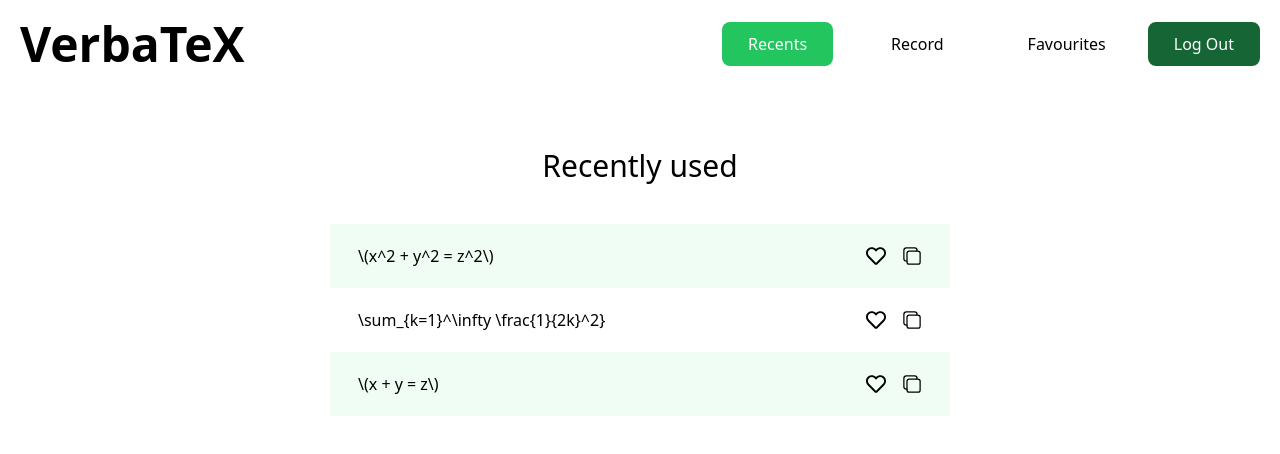
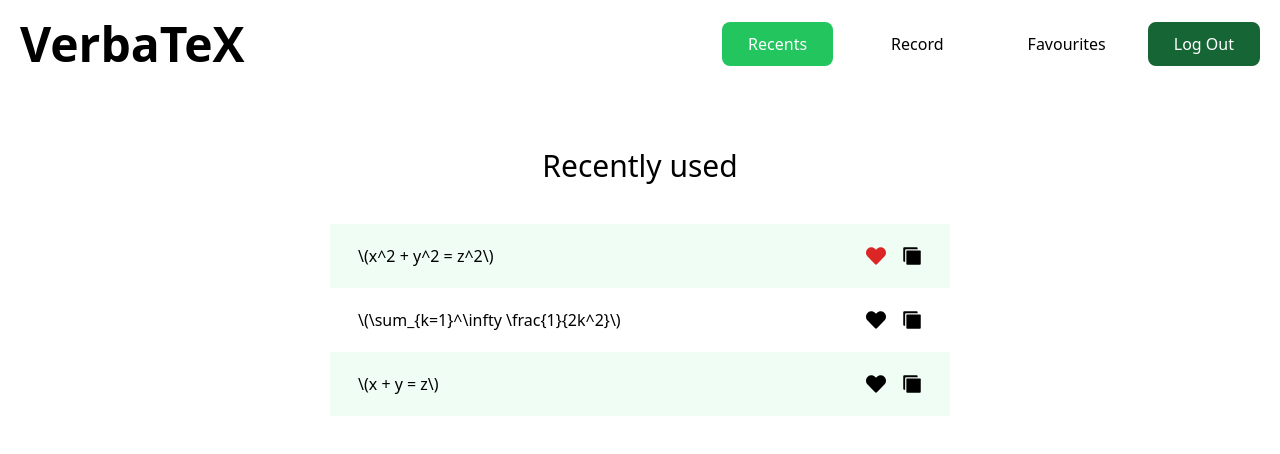
Before and after one commit to leozhang14/VerbaTeX, a React (Vite) app in the folder frontend/: page /recents in a window 1280 px wide. Shown: the top 454 px of the page. Built offline with nearby package versions, Linux system fonts and the light colour scheme.

Commit message:
updated icons

```diff
--- a/frontend/src/pages/FavouritesPage/FavouritesCard.tsx
+++ b/frontend/src/pages/FavouritesPage/FavouritesCard.tsx
@@ -3,7 +3,7 @@
 import { FaTrash } from "react-icons/fa";
 import { FaChevronDown } from "react-icons/fa";
 import { MdEdit } from "react-icons/md";
-import { IoCopyOutline } from "react-icons/io5";
+import { IoCopySharp } from "react-icons/io5";
 import { useState } from "react";
 
 type FavouritesCardProps = {
@@ -69,10 +69,7 @@
             <div className="w-8"></div>
             <div>{favourite}</div>
           </div>
-          <IoCopyOutline
-            className="text-xl"
-            onClick={handleCopy}
-          ></IoCopyOutline>
+          <IoCopySharp className="text-xl" onClick={handleCopy}></IoCopySharp>
         </div>
       )}
     </div>
--- a/frontend/src/pages/RecentsPage/RecentsCard.tsx
+++ b/frontend/src/pages/RecentsPage/RecentsCard.tsx
@@ -1,15 +1,16 @@
-import { FaRegHeart } from "react-icons/fa";
-import { IoCopyOutline } from "react-icons/io5";
+import { FaHeart } from "react-icons/fa";
+import { IoCopySharp } from "react-icons/io5";
 import { toast } from "react-toastify";
 
 type RecentsCardsProps = {
-  recent: string;
+  text: string;
+  liked: boolean;
   index: number;
 };
 
-const RecentsCard = ({ recent, index }: RecentsCardsProps) => {
+const RecentsCard = ({ text, liked, index }: RecentsCardsProps) => {
   const handleCopy = () => {
-    navigator.clipboard.writeText(recent);
+    navigator.clipboard.writeText(text);
     toast.success("Copied to clipboard", {
       autoClose: 1000,
       hideProgressBar: true,
@@ -29,10 +30,10 @@
         index % 2 === 0 ? "bg-green-50" : "bg-white"
       }`}
     >
-      <div>{recent}</div>
+      <div>{text}</div>
       <div className="flex items-center space-x-4 text-xl">
-        <FaRegHeart onClick={handleLike} />
-        <IoCopyOutline onClick={handleCopy} />
+        <FaHeart onClick={handleLike} className={liked ? "text-red-600" : ""} />
+        <IoCopySharp onClick={handleCopy} />
       </div>
     </div>
   );
--- a/frontend/src/pages/RecentsPage/RecentsPage.tsx
+++ b/frontend/src/pages/RecentsPage/RecentsPage.tsx
@@ -1,24 +1,50 @@
+import { useEffect, useState } from "react";
 import Navbar from "../../components/Navbar";
 import RecentsCard from "./RecentsCard";
 
 const data = {
   recents: [
-    "\\(x^2 + y^2 = z^2\\)",
-    "\\sum_{k=1}^\\infty \\frac{1}{2k}^2}",
-    "\\(x + y = z\\)",
+    {
+      text: "\\(x^2 + y^2 = z^2\\)",
+      liked: true,
+    },
+    {
+      text: "\\(\\sum_{k=1}^\\infty \\frac{1}{2k^2}\\)",
+      liked: false,
+    },
+    {
+      text: "\\(x + y = z\\)",
+      liked: false,
+    },
   ],
 };
 
+type Recent = {
+  text: string;
+  liked: boolean;
+};
+
 const RecentsPage = () => {
+  const [recents, setRecents] = useState<Recent[]>([]); // change type later, create a models folder and make it the type
+
+  const getRecents = () => {
+    setRecents(data.recents);
+  };
+
+  useEffect(() => {
+    getRecents();
+  }, []);
+
   return (
     <div>
       <Navbar title="Recently used" location="recents"></Navbar>
       <div className="container mx-auto p-5 flex flex-col items-center">
         <div className="w-1/2 flex flex-col">
-          {data.recents.map((recent, index) => (
+          {recents.map((recent, index) => (
             <RecentsCard
               key={index}
-              recent={recent}
+              text={recent.text}
+              liked={recent.liked}
               index={index}
             ></RecentsCard>
           ))}
```
